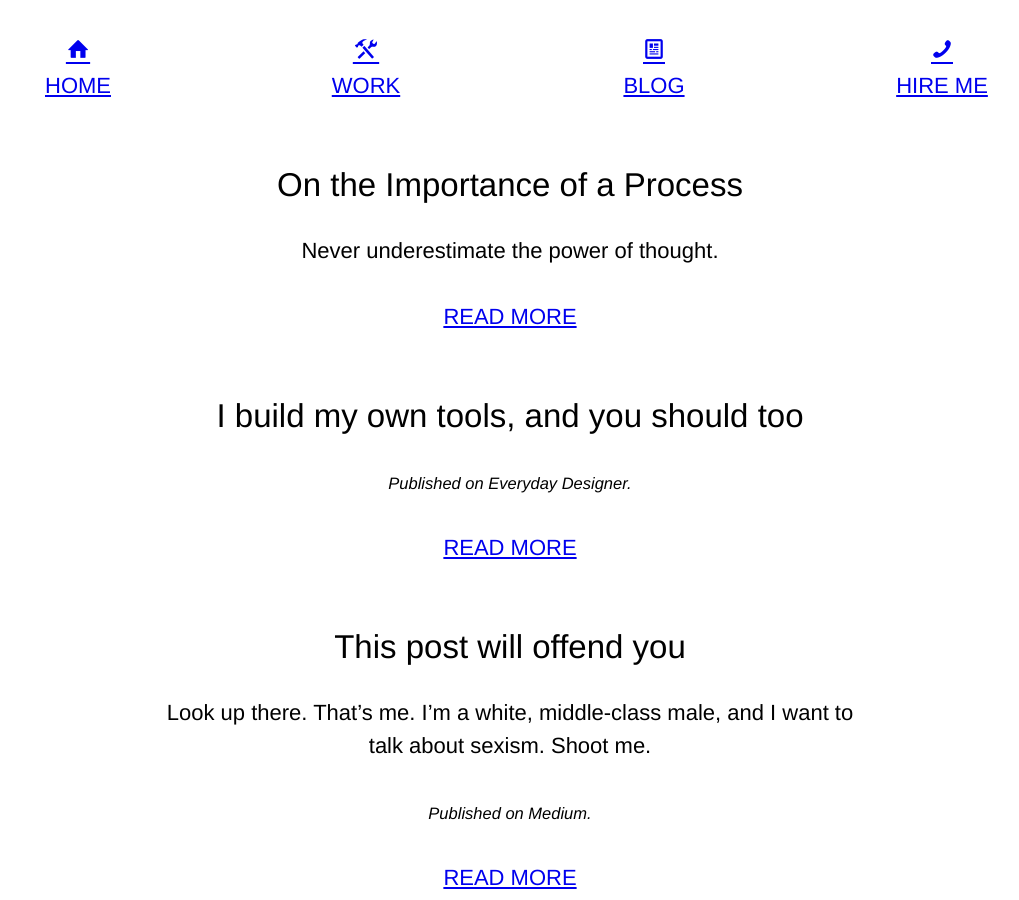
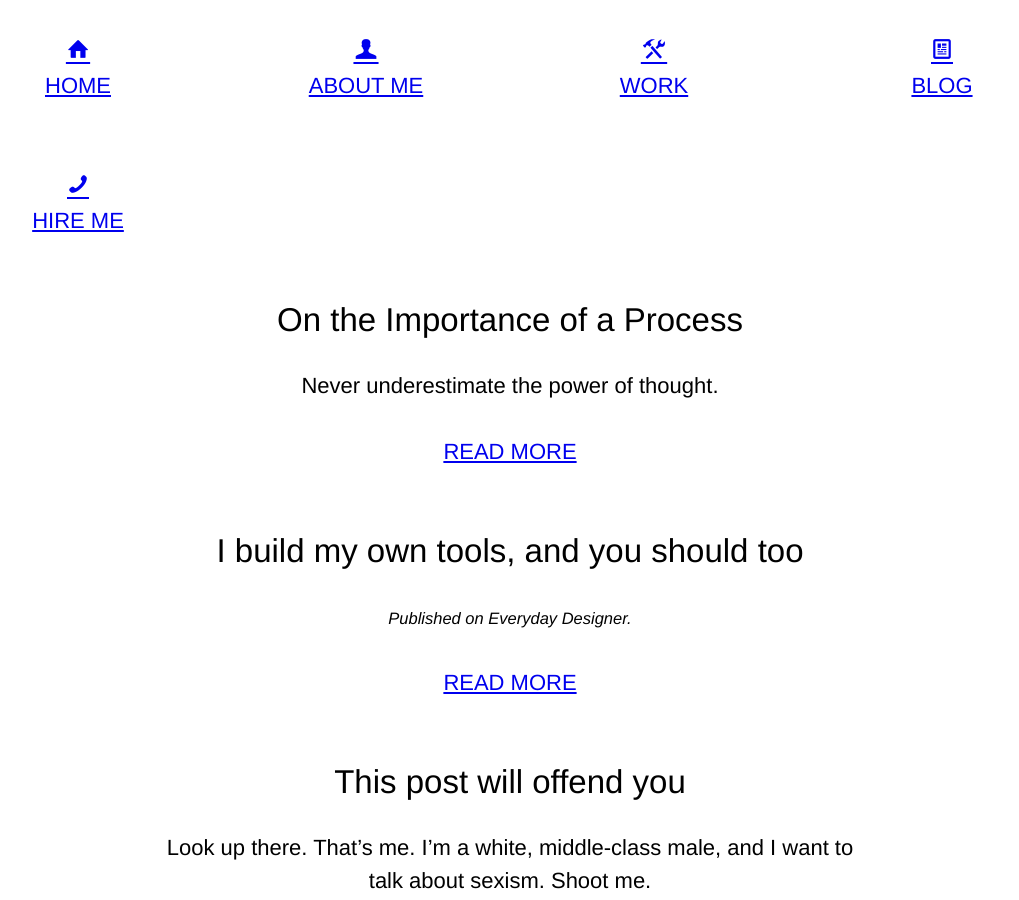
Before and after one commit to smithtimmytim/molovo.co, a Jekyll site: the page built from blog/index.html, in a window 1280 px wide and 900 px high. Shown: the whole window, without its empty margins (130-1149 px from the left). Built offline with Jekyll 4.4.1, drawn with Linux system fonts in a browser that asks for light colours; nearby versions of some CDN libraries; Markdown is read by kramdown in place of the engine named in the settings.

Commit message:
New header

```diff
--- a/_includes/header.html
+++ b/_includes/header.html
@@ -39,6 +39,10 @@
           <span class="icon">&#8962;</span>
           <h6>HOME</h6>
         </a>
+        <a href="/about" class="grid 1of4 center">
+          <span class="icon">&#128100;</span>
+          <h6>ABOUT ME</h6>
+        </a>
         <a href="/work" class="grid 1of4 center">
           <span class="icon">&#9874;</span>
           <h6>WORK</h6>
```
Also changed, not shown: 1 other file.
